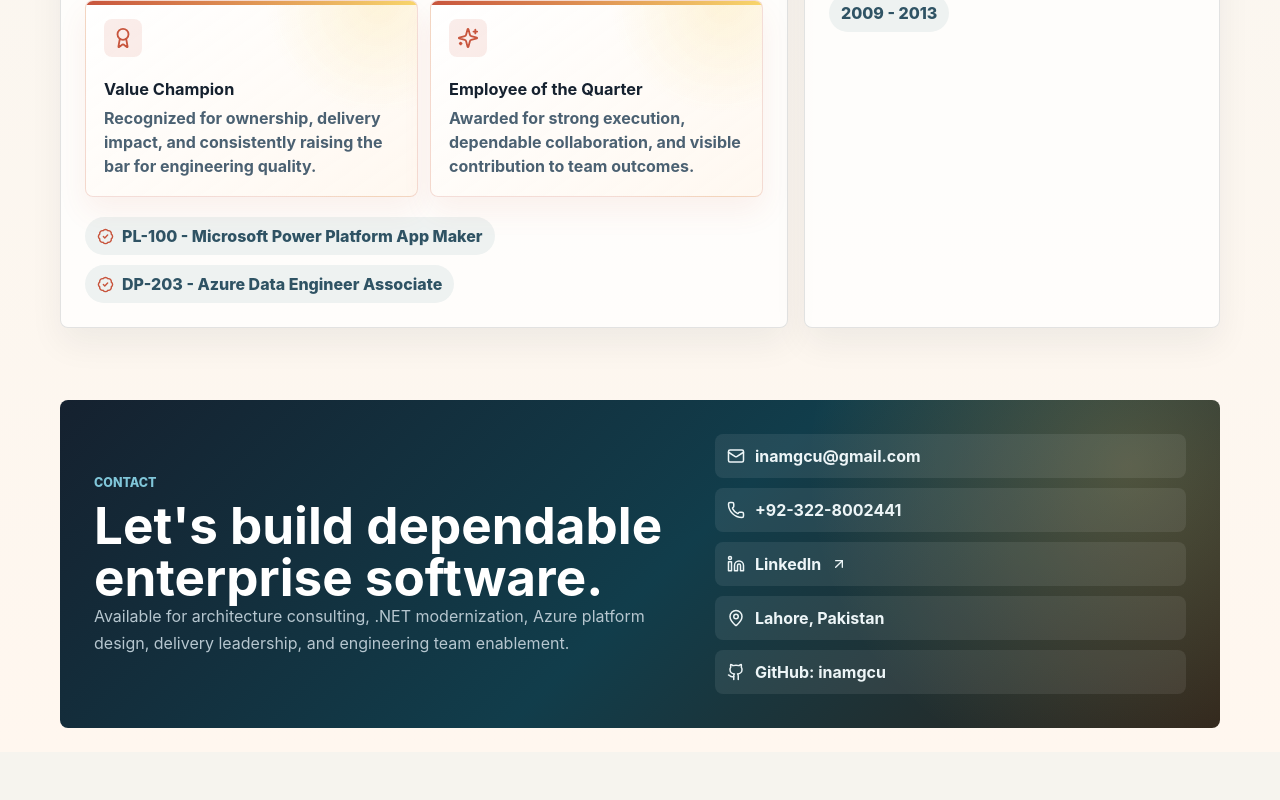
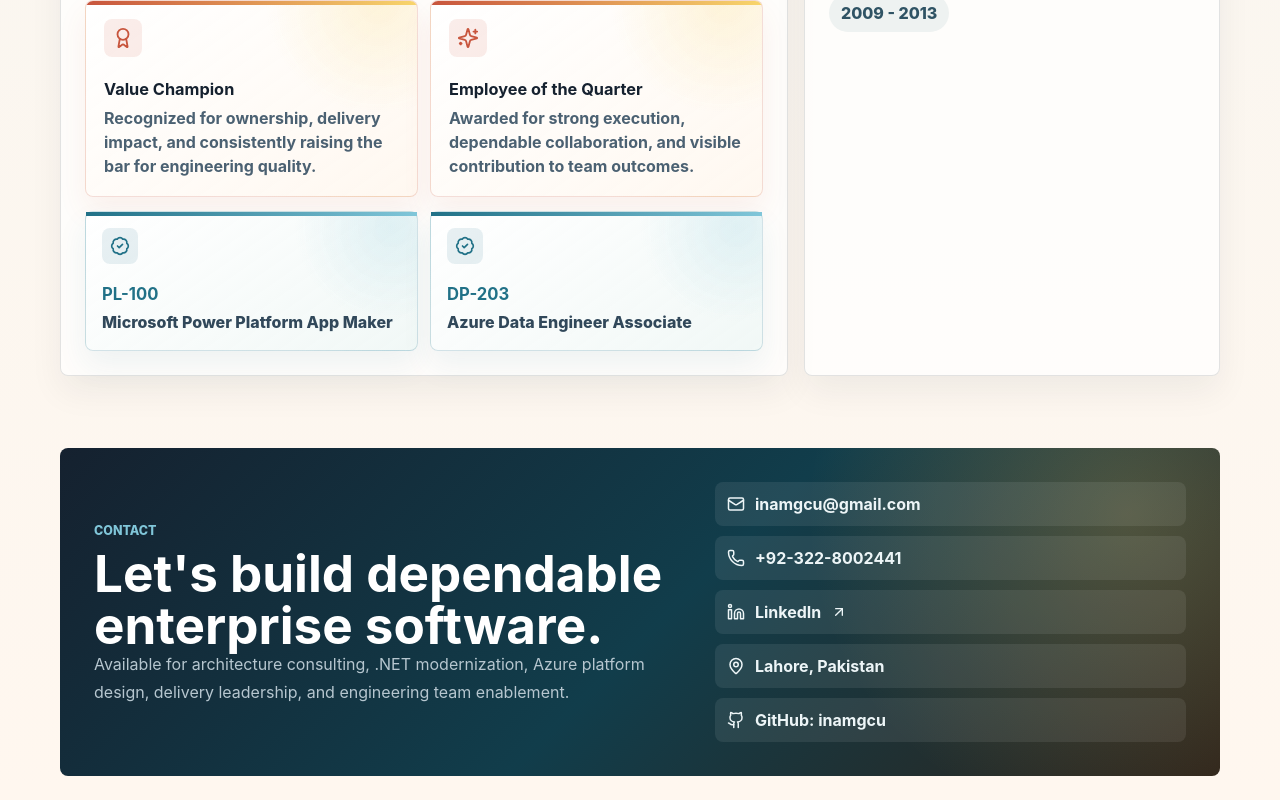
Before and after one commit to inamgcu/portfolio, a React (Vite) app: page / in a window 1280 px wide. Shown: the part 6073-6873 px from the top of the page. Before the commit the page ends 6825 px from the top, so only its background shows below. Built offline with nearby package versions, Linux system fonts and the light colour scheme.

Commit message:
Highlight certification cards

```diff
--- a/src/main.jsx
+++ b/src/main.jsx
@@ -146,8 +146,14 @@ const outcomes = [
 ];
 
 const certifications = [
-  "PL-100 - Microsoft Power Platform App Maker",
-  "DP-203 - Azure Data Engineer Associate"
+  {
+    code: "PL-100",
+    title: "Microsoft Power Platform App Maker"
+  },
+  {
+    code: "DP-203",
+    title: "Azure Data Engineer Associate"
+  }
 ];
 
 const recognitions = [
@@ -471,7 +477,13 @@ function App() {
           </div>
           <div className="certs">
             {certifications.map((cert) => (
-              <span key={cert}><BadgeCheck size={17} aria-hidden="true" />{cert}</span>
+              <div className="cert-card" key={cert.code}>
+                <BadgeCheck size={20} aria-hidden="true" />
+                <div>
+                  <strong>{cert.code}</strong>
+                  <span>{cert.title}</span>
+                </div>
+              </div>
             ))}
           </div>
         </article>
--- a/src/styles.css
+++ b/src/styles.css
@@ -889,13 +889,59 @@ h1 {
 }
 
 .certs {
-  display: flex;
-  flex-wrap: wrap;
-  gap: 10px;
-  margin-top: 20px;
+  display: grid;
+  grid-template-columns: repeat(2, minmax(0, 1fr));
+  gap: 12px;
+  margin-top: 14px;
 }
 
-.certs span,
+.cert-card {
+  position: relative;
+  min-height: 118px;
+  padding: 16px;
+  border: 1px solid rgba(33, 113, 135, 0.2);
+  border-radius: 8px;
+  background:
+    radial-gradient(circle at 92% 10%, rgba(128, 198, 217, 0.2), transparent 6rem),
+    linear-gradient(145deg, rgba(255, 255, 255, 0.94), rgba(239, 247, 245, 0.86));
+  box-shadow: 0 14px 30px rgba(33, 113, 135, 0.08);
+}
+
+.cert-card::before {
+  content: "";
+  position: absolute;
+  inset: 0 0 auto;
+  height: 4px;
+  background: linear-gradient(90deg, #217187, #80c6d9);
+}
+
+.cert-card > svg {
+  width: 36px;
+  height: 36px;
+  padding: 8px;
+  margin-bottom: 16px;
+  border-radius: 8px;
+  color: #217187;
+  background: rgba(33, 113, 135, 0.1);
+}
+
+.cert-card strong,
+.cert-card span {
+  display: block;
+}
+
+.cert-card strong {
+  margin-bottom: 7px;
+  color: #217187;
+  font-size: 1.04rem;
+}
+
+.cert-card span {
+  color: #31485a;
+  line-height: 1.45;
+  font-weight: 780;
+}
+
 .education-period {
   display: inline-flex;
   align-items: center;
@@ -970,7 +1016,8 @@ h1 {
   .services,
   .tools-grid,
   .style-grid,
-  .recognition-grid {
+  .recognition-grid,
+  .certs {
     grid-template-columns: repeat(2, 1fr);
   }
 
@@ -1020,7 +1067,8 @@ h1 {
   .services,
   .tools-grid,
   .style-grid,
-  .recognition-grid {
+  .recognition-grid,
+  .certs {
     grid-template-columns: 1fr;
   }
 
```
